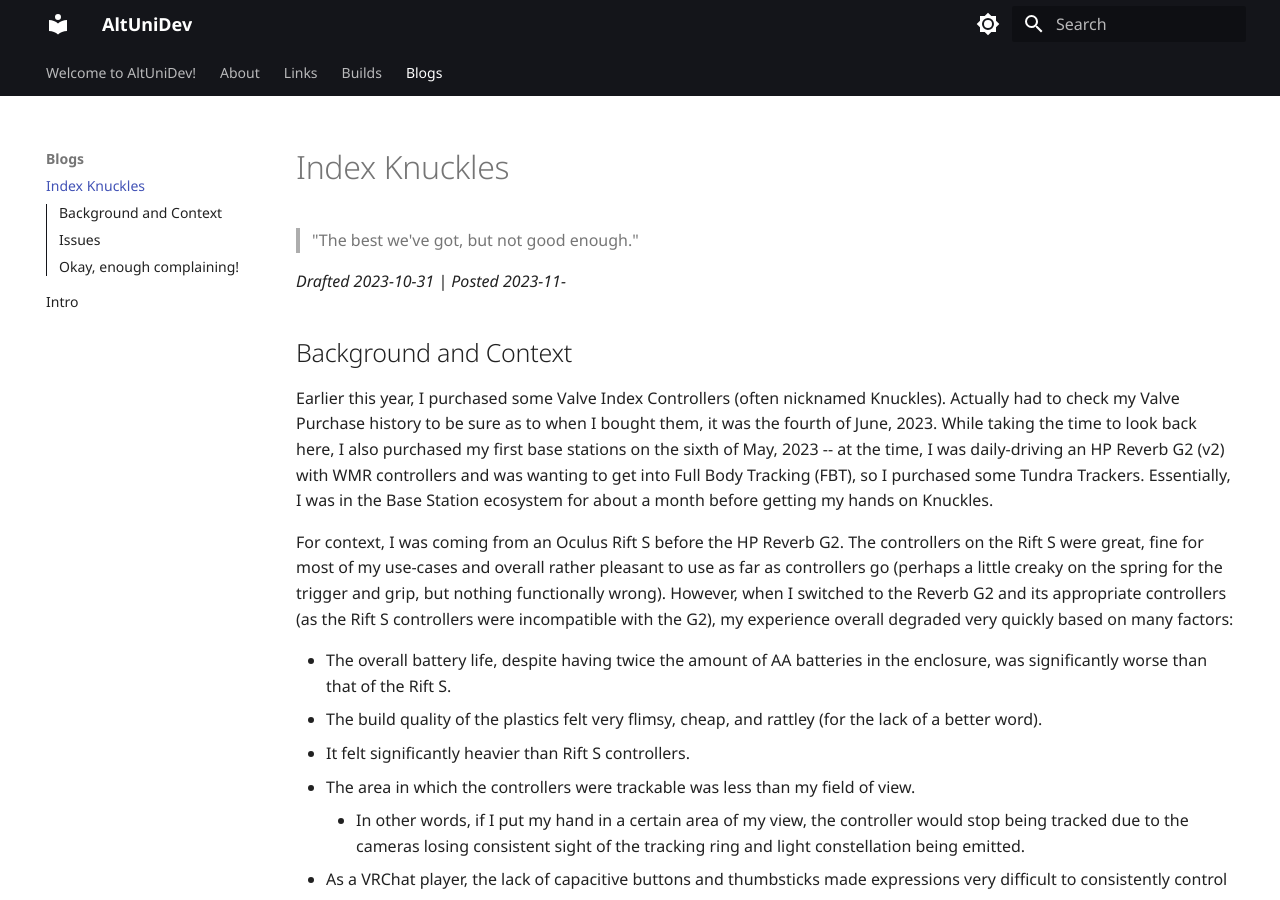
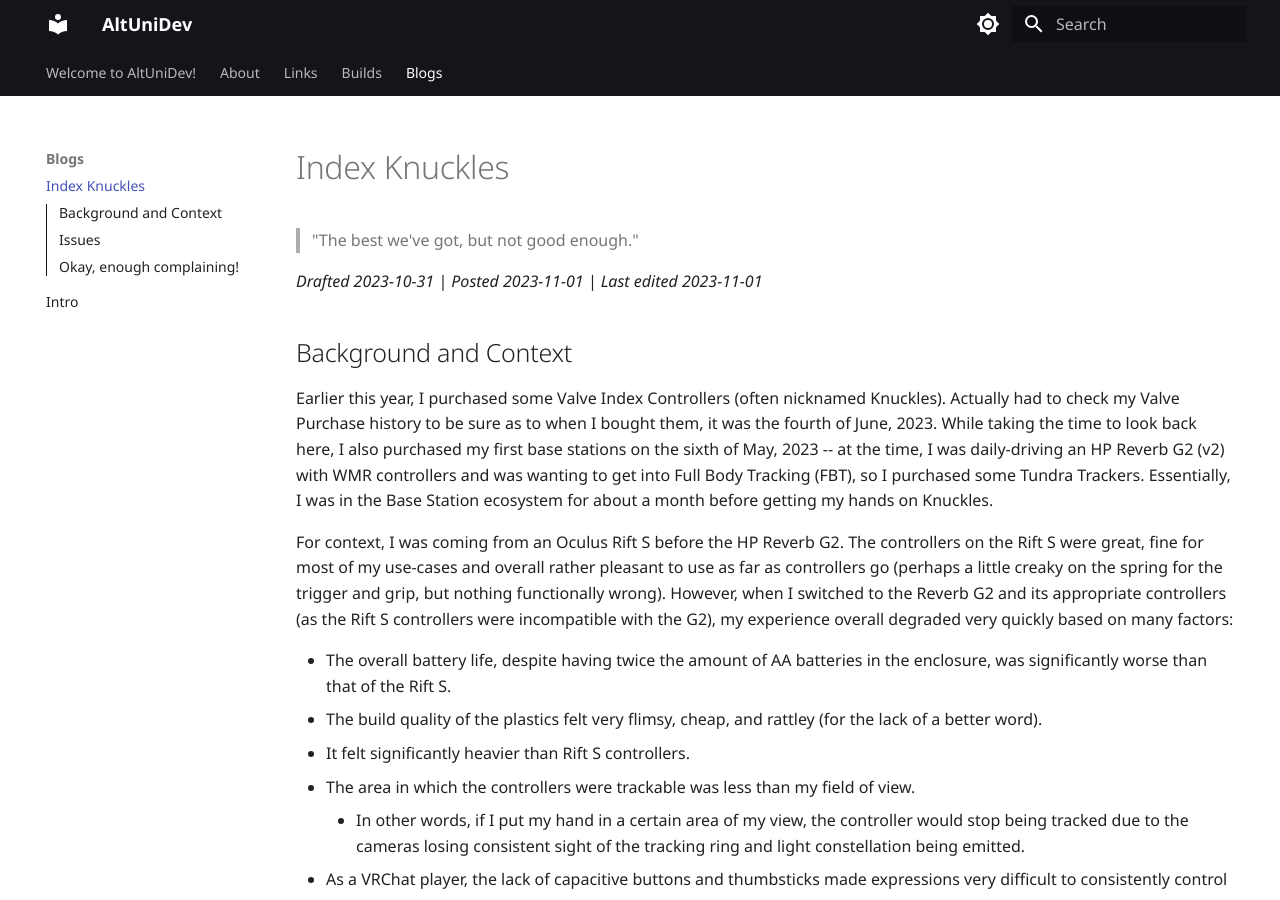
Before and after one commit to altunidev/altunidev.github.io, an MkDocs documentation site: the page built from docs/blogs/20231031-IndexKnuckles.md, in a window 1280 px wide and 900 px high. Built offline with MkDocs 1.6.1 and Material for MkDocs 9.7.7, drawn with Linux system fonts in a browser that asks for light colours.

Commit message:
Edited dates, Q2-mods more writing in progress

```diff
--- a/docs/blogs/20231031-IndexKnuckles.md
+++ b/docs/blogs/20231031-IndexKnuckles.md
@@ -2,7 +2,7 @@
 
 > "The best we've got, but not good enough."
 
-*Drafted 2023-10-31 | Posted 2023-11-*
+*Drafted 2023-10-31 | Posted 2023-11-01 | Last edited 2023-11-01*
 
 ## Background and Context
 
```
Also changed, not shown: docs/Builds/learnings/quest2-mods.md (+1 -1 lines).
